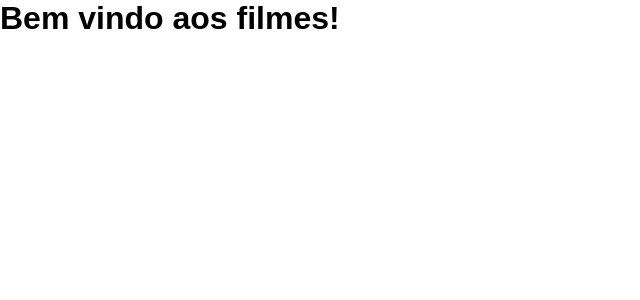
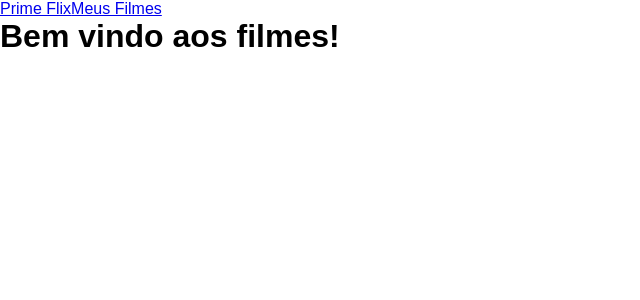
Before and after one commit to LucasValpereiro/primeflix, a React (Create React App) app: page /filme/1 in a window 1280 px wide. Shown: the top 300 px of the page, without its empty margins (0-640 px from the left). Built offline with nearby package versions, Linux system fonts and the light colour scheme.

Commit message:
added header and links

```diff
--- /dev/null
+++ b/src/components/Header/header.css
@@ -0,0 +1,5 @@
+header{
+    display: flex;
+    align-items: center;
+
+}
--- a/src/components/Header/index.js
+++ b/src/components/Header/index.js
@@ -1,9 +1,13 @@
+import './header.css';
+import { Link } from 'react-router-dom';
+
 function Header(){
     return (
-        <div>
-            <h1>Header</h1>
-        </div>
-    )
-}
+        <header>
+            <Link className='logo' to="/">Prime Flix</Link>
+            <Link className='favoritos' to="/favoritos">Meus Filmes</Link>
+        </header>
+    );
+};
 
 export default Header;
--- a/src/routes.js
+++ b/src/routes.js
@@ -2,10 +2,13 @@
 
 import Home from './pages/Home';
 import Filme from './pages/Filme';
+import Header from './components/Header';
+
 
 function RoutesApp(){
     return(
        <BrowserRouter>
+       <Header/>
        <Routes>
         <Route path='/' element={ <Home/> } />
         <Route path='/filme/:id' element={ <Filme/> } />
```
